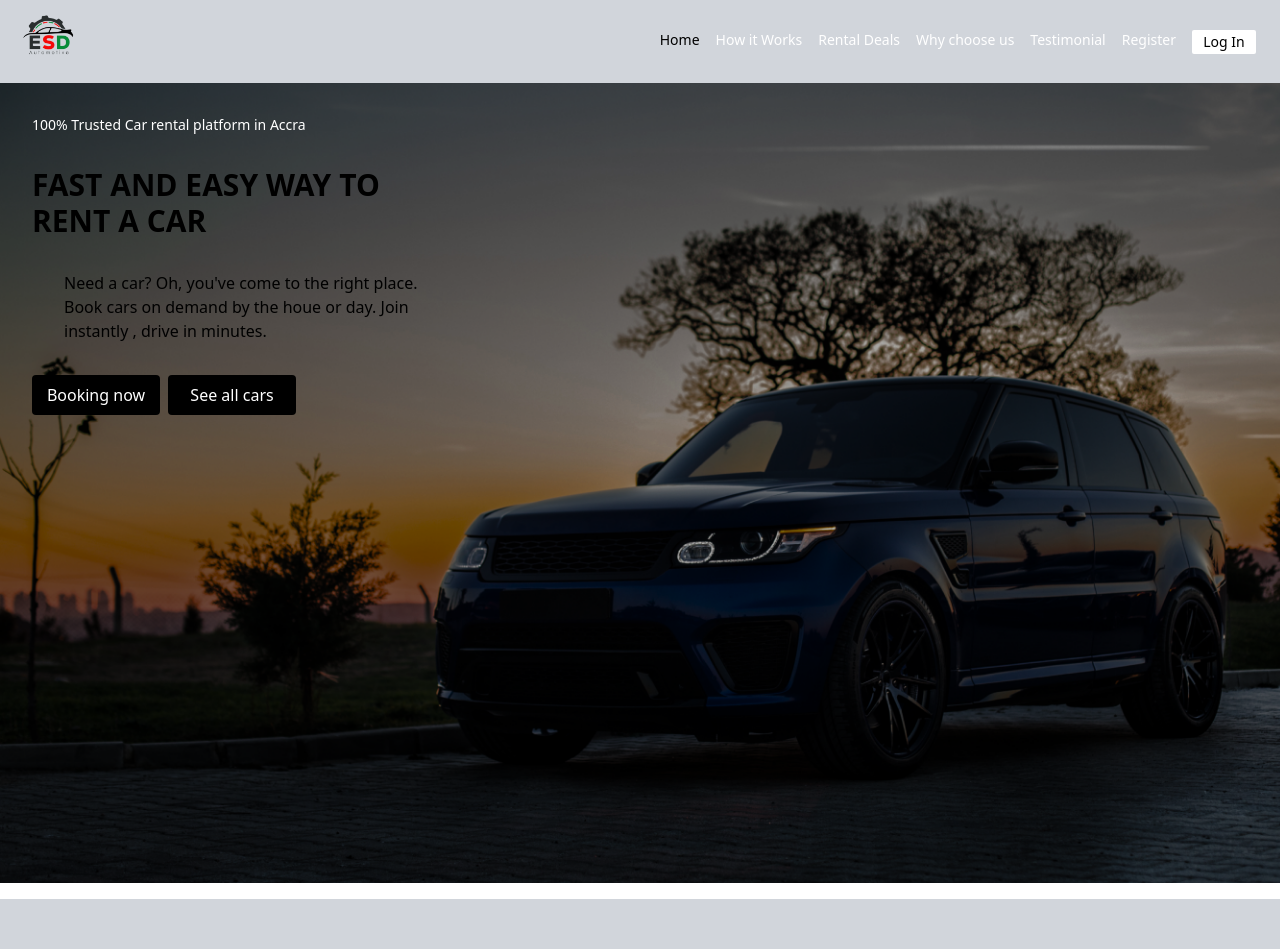
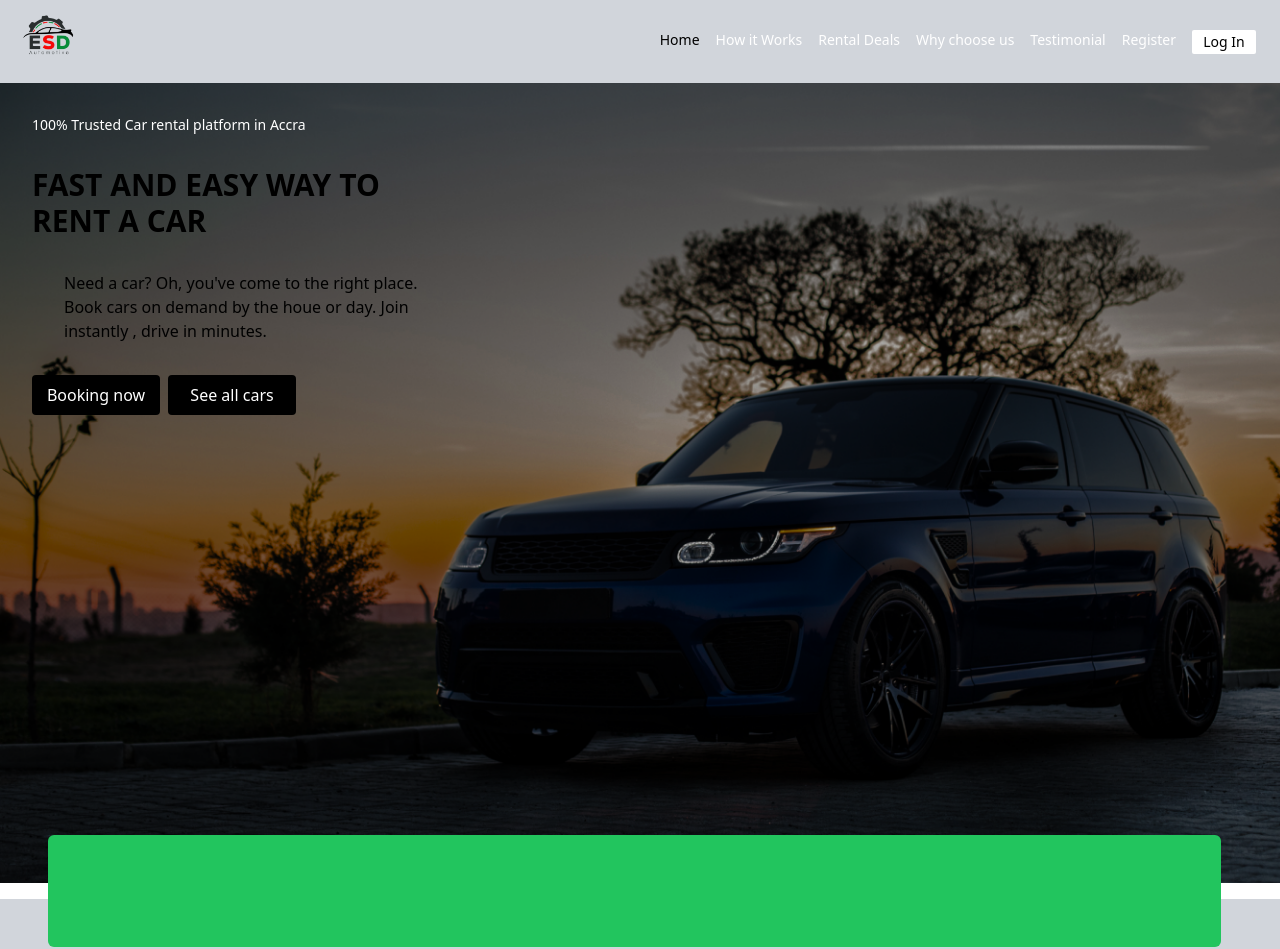
Before and after one commit to ESD-project/ESD-website, a React (Create React App) app: page / in a window 1280 px wide. Shown: the top 949 px of the page. Built offline with nearby package versions, Linux system fonts and the light colour scheme.

Commit message:
positioning booking component

```diff
--- a/src/App.js
+++ b/src/App.js
@@ -1,6 +1,7 @@
 import Header from "./components/Header";
 import Footer from "./components/Footer";
 import HomeScreen from "./components/HomeScreen";
+import BookingComponent from "./components/BookingComponent";
 
 function App() {
   return (
@@ -10,6 +11,7 @@ function App() {
      {/* <div>Coming soon</div> */}
      <Header/>
      <HomeScreen/>
+     <BookingComponent/>
      <Footer/>
     </div>
   );
--- /dev/null
+++ b/src/components/BookingComponent.js
@@ -0,0 +1,9 @@
+const BookingComponent = () => {
+    return (
+        <div className="w-11/12 mx-12  bg-green-500 rounded-md text-black h-28 -mt-12 absolute">
+
+        </div>
+     );
+}
+
+export default BookingComponent;
```
